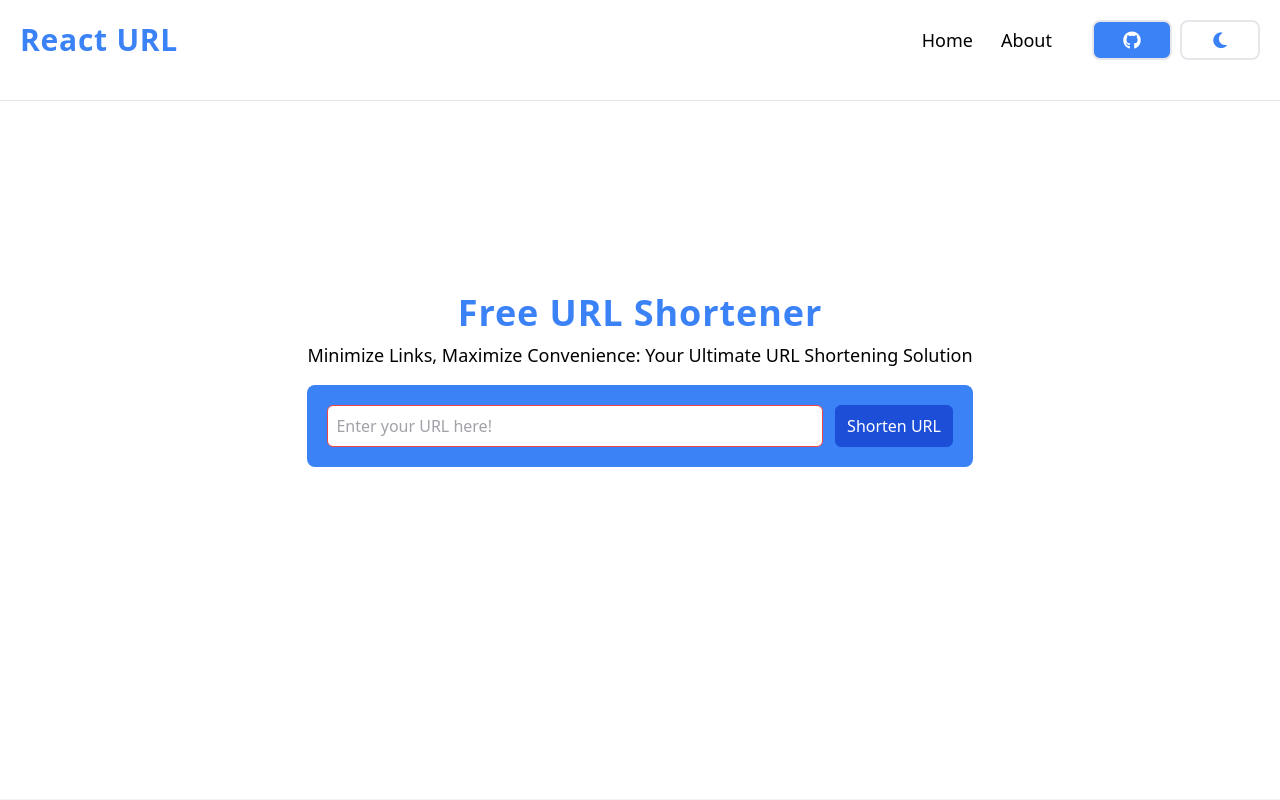
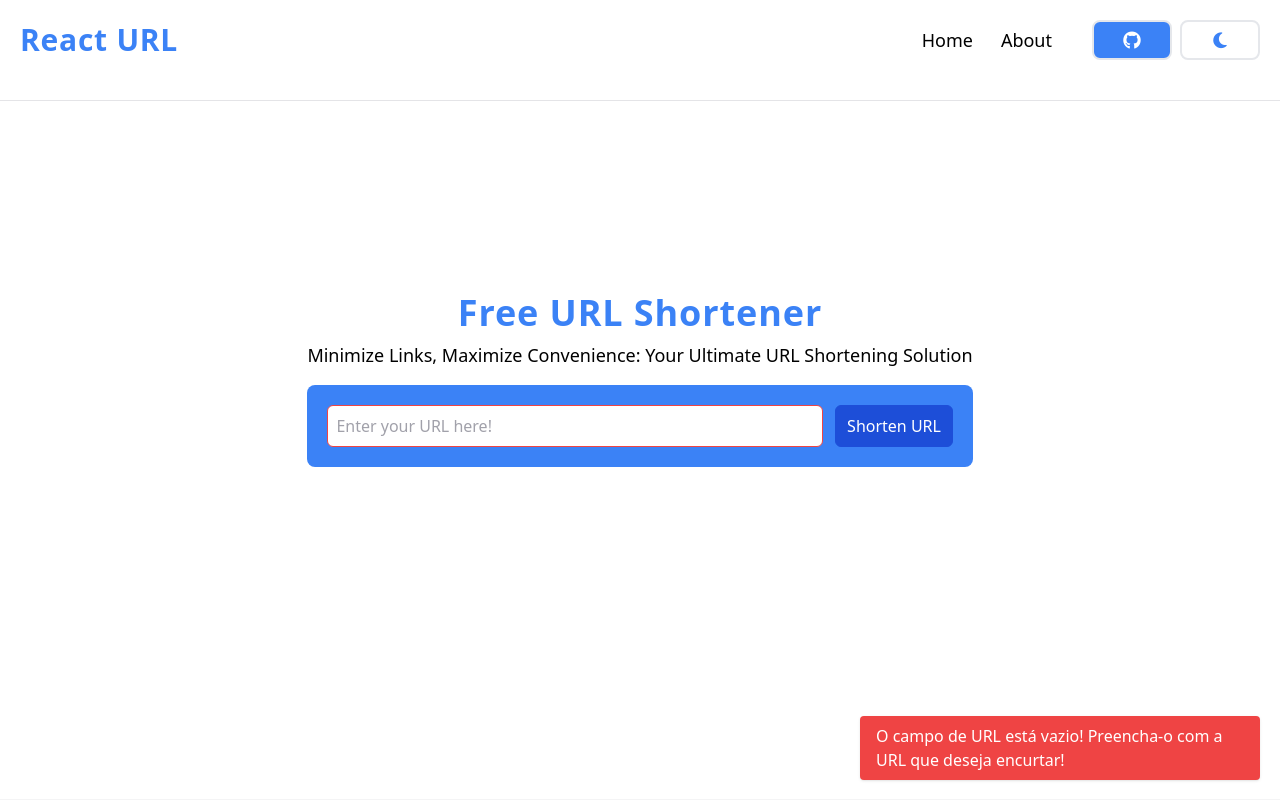
Before and after one commit to OVasconceloss/url-shortener, a React (Vite) app: page / in a window 1280 px wide. Both pictures are taken after a click on the button "Shorten URL". Shown: the top 800 px of the page. Built offline with nearby package versions, Linux system fonts and the light colour scheme; no server answers.

Commit message:
:sparkles: feat: create a notification to show the user an error message

```diff
--- a/src/pages/home.jsx
+++ b/src/pages/home.jsx
@@ -1,4 +1,4 @@
-import { useState } from "react";
+import { useState, useEffect } from "react";
 import { Footer } from "../components/footer/footer";
 import { Header } from "../components/header/header";
 import { InputURL } from "../components/input/inputURL";
@@ -7,9 +7,20 @@ import { ShortenURLResult } from "../components/shorten/shortenURL";
 const Home = () => {
     const [urlShortened, setURLShortened] = useState('');
     const [errorMessage, setErrorMessage] = useState('');
+    const [errorNotification, setErrorNotification] = useState(false);
 
     const getShortenedURl = shortenedURL => setURLShortened(shortenedURL);
     const getErrorMessage = errorMessage => setErrorMessage(errorMessage);
+
+    useEffect(() => {
+        if (errorMessage) {
+            setErrorNotification(true);
+            setTimeout(() => {
+                setErrorNotification(false);
+                setErrorMessage('');
+            }, 3000);
+        }
+    }, [errorMessage]);
 
     return (
         <>
@@ -30,6 +41,11 @@ const Home = () => {
             </section>
         </main>
         <Footer />
+        {errorNotification && (
+            <div className="w-[25rem] fixed bottom-5 right-5 bg-red-500 text-white py-2 px-4 rounded shadow">
+                {errorMessage}
+            </div>
+        )}
         </>
     );
 };
```
